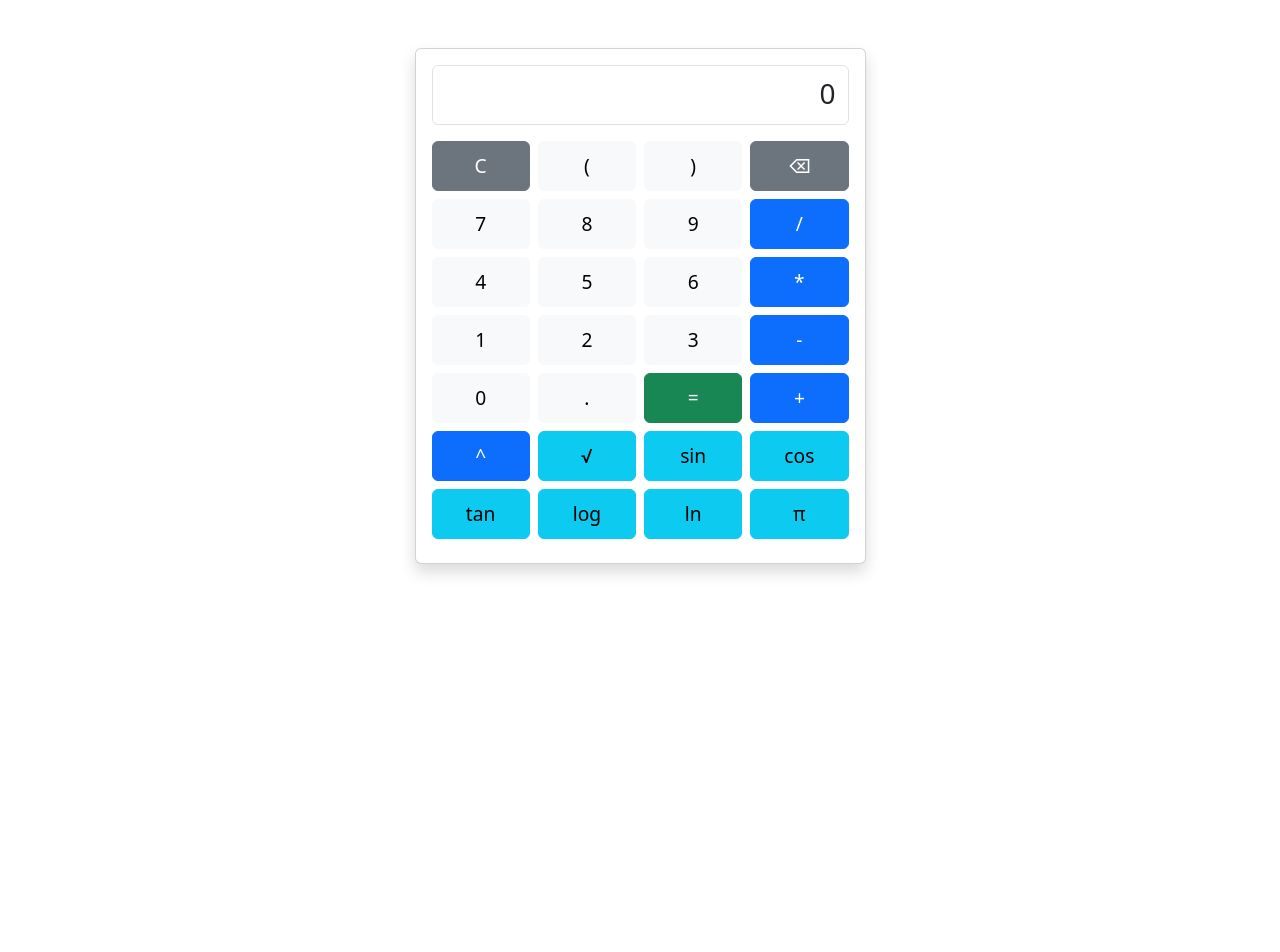
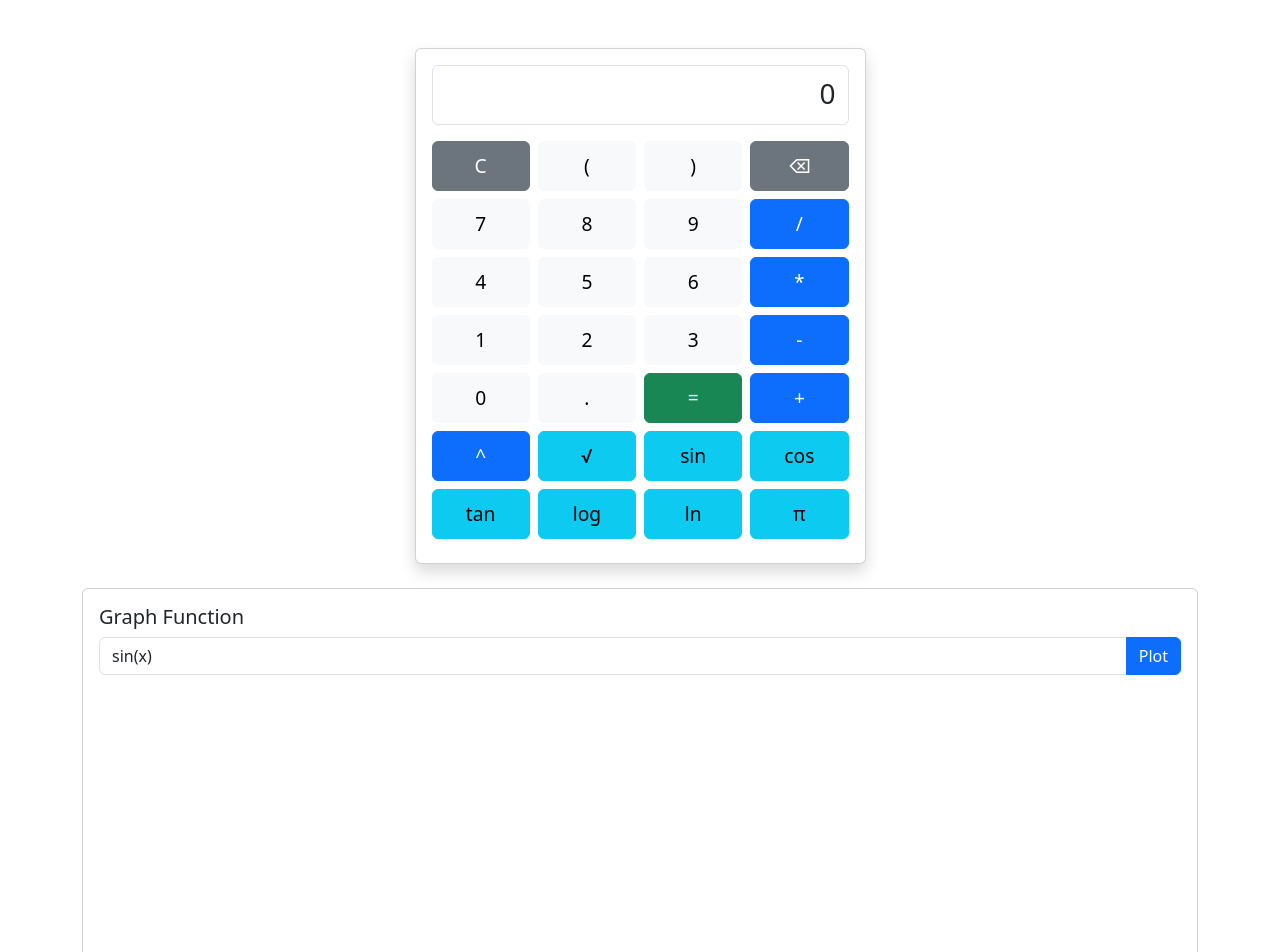
Before and after one commit to ssaengs/scientifc-calculator, a React (Create React App) app: page / in a window 1280 px wide. Shown: the top 952 px of the page. Before the commit the page ends 800 px from the top, so only its background shows below. Built offline with nearby package versions, Linux system fonts and the light colour scheme; the HTML template or start-up script is replaced by a standard one.

Commit message:
Add graphing functionality to scientific calculator

```diff
--- a/package.json
+++ b/package.json
@@ -6,7 +6,9 @@
     "react": "^18.2.0",
     "react-dom": "^18.2.0",
     "react-scripts": "^5.0.1",
-    "bootstrap": "^5.3.0"
+    "bootstrap": "^5.3.0",
+    "react-chartjs-2": "^5.2.0",
+    "chart.js": "^4.4.0"
   },
   "scripts": {
     "start": "react-scripts start",
--- a/src/App.js
+++ b/src/App.js
@@ -1,5 +1,6 @@
 import React, { useState } from 'react';
 import 'bootstrap/dist/css/bootstrap.min.css';
+import Graph from './Graph';
 
 const buttons = [
   ['C', '(', ')', '⌫'],
@@ -83,6 +84,7 @@ function App() {
           </div>
         </div>
       </div>
+      <Graph />
     </div>
   );
 }
--- /dev/null
+++ b/src/Graph.js
@@ -0,0 +1,83 @@
+import React, { useState } from 'react';
+import { Line } from 'react-chartjs-2';
+import {
+  Chart as ChartJS,
+  LineElement,
+  CategoryScale,
+  LinearScale,
+  PointElement,
+  Tooltip,
+  Legend
+} from 'chart.js';
+
+ChartJS.register(LineElement, CategoryScale, LinearScale, PointElement, Tooltip, Legend);
+
+function safeEval(expr, x) {
+  try {
+    // Only allow x and Math functions
+    // eslint-disable-next-line no-new-func
+    return Function('x', 'return ' + expr.replace(/\^/g, '**').replace(/sin/g, 'Math.sin').replace(/cos/g, 'Math.cos').replace(/tan/g, 'Math.tan').replace(/log/g, 'Math.log10').replace(/ln/g, 'Math.log').replace(/sqrt/g, 'Math.sqrt').replace(/pi/g, 'Math.PI'))(x);
+  } catch {
+    return NaN;
+  }
+}
+
+const Graph = () => {
+  const [expr, setExpr] = useState('sin(x)');
+  const [data, setData] = useState({ labels: [], datasets: [] });
+  const [error, setError] = useState('');
+
+  const plotGraph = () => {
+    let labels = [];
+    let values = [];
+    setError('');
+    for (let i = -10; i <= 10; i += 0.1) {
+      labels.push(Number(i.toFixed(2)));
+      let y = safeEval(expr, i);
+      if (isNaN(y) || !isFinite(y)) {
+        values.push(null);
+      } else {
+        values.push(y);
+      }
+    }
+    if (values.every(v => v === null)) {
+      setError('Invalid function or syntax.');
+    }
+    setData({
+      labels,
+      datasets: [
+        {
+          label: `y = ${expr}`,
+          data: values,
+          fill: false,
+          borderColor: 'rgb(75, 192, 192)',
+          tension: 0.1
+        }
+      ]
+    });
+  };
+
+  return (
+    <div className="card mt-4">
+      <div className="card-body">
+        <h5 className="card-title">Graph Function</h5>
+        <div className="input-group mb-2">
+          <input
+            type="text"
+            className="form-control"
+            value={expr}
+            onChange={e => setExpr(e.target.value)}
+            placeholder="e.g. sin(x), x^2, log(x), sqrt(x)"
+          />
+          <button className="btn btn-primary" onClick={plotGraph}>Plot</button>
+        </div>
+        {error && <div className="text-danger mb-2">{error}</div>}
+        <div style={{height: 300}}>
+          <Line data={data} options={{responsive: true, plugins: {legend: {display: false}}}} />
+        </div>
+      </div>
+    </div>
+  );
+};
+
+export default Graph;
```
